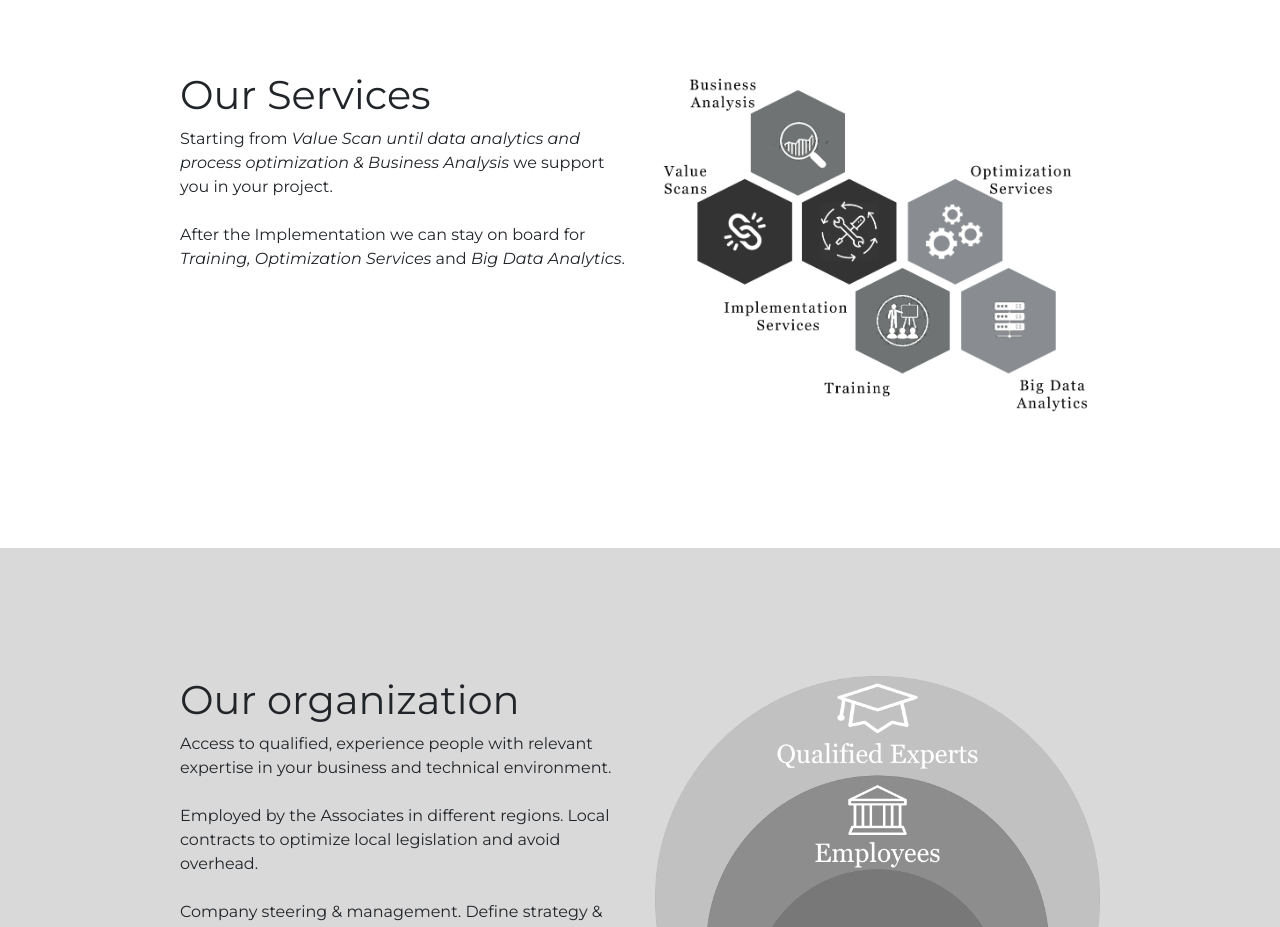
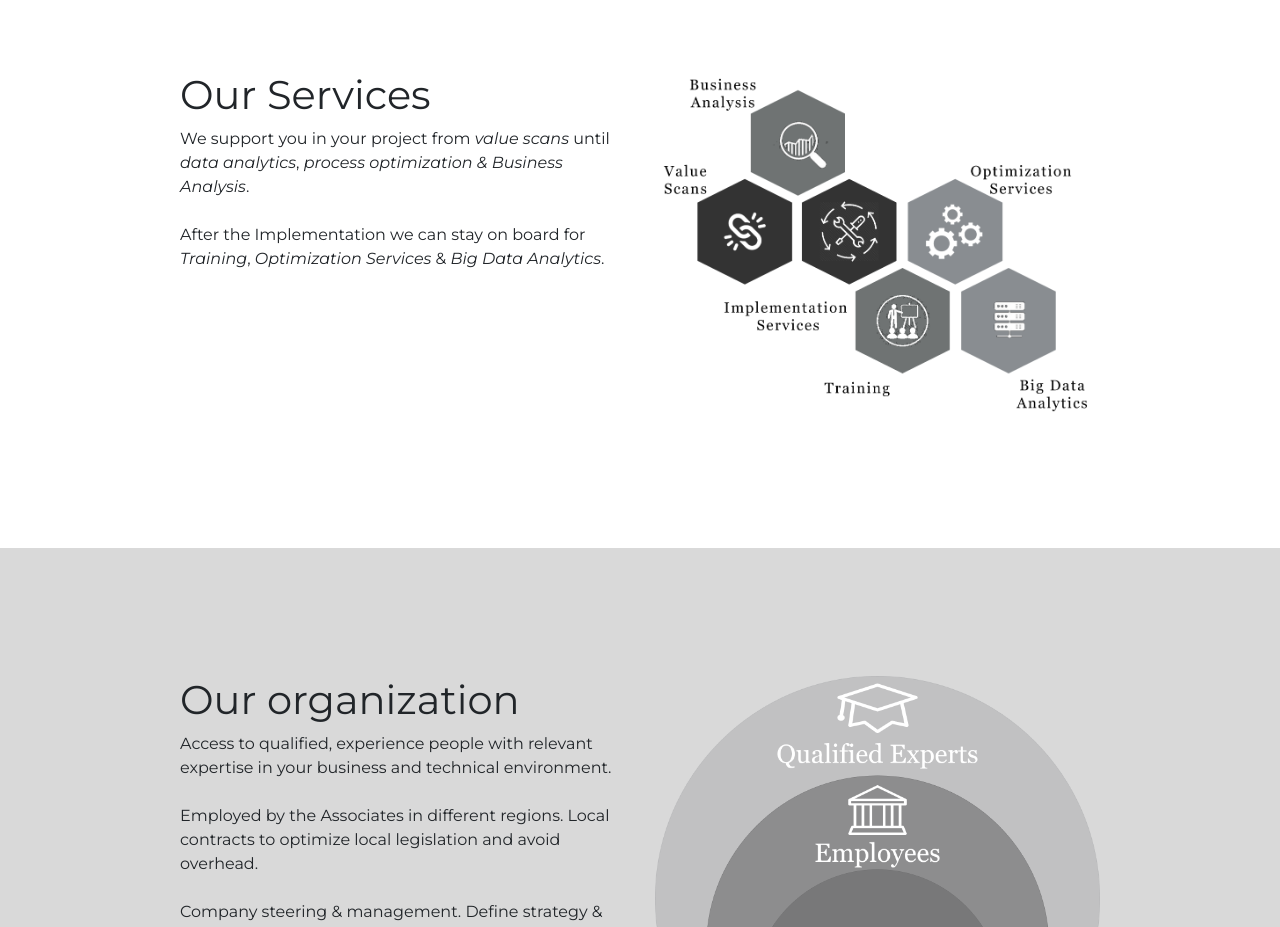
Before and after one commit to kranz-wolfe-associates/kranzwolfe.com, a website: page index.html in a window 1280 px wide. Shown: the part 2280-3207 px from the top of the page. Drawn offline with nearby package versions, Linux system fonts and the light colour scheme; files that its build step writes are made by us from their sources.

Commit message:
#95, fixed services text.

```diff
--- a/index.html
+++ b/index.html
@@ -136,10 +136,10 @@
                 <div class="col-lg-5 text-left">
                     <h1 class="mt-0">Our Services</h1>
                     <p class="mb-4">
-                        Starting from <em>Value Scan until data analytics and process optimization &amp; Business Analysis</em> we support you in your project.
+                        We support you in your project from <em>value scans</em> until <em>data analytics</em>, <em>process optimization &amp; Business Analysis</em>.
                     </p>
                     <p class="mb-4">
-                        After the Implementation we can stay on board for <em>Training, Optimization Services</em> and <em>Big Data Analytics</em>.
+                        After the Implementation we can stay on board for <em>Training</em>, <em>Optimization Services</em> &amp; <em>Big Data Analytics</em>.
                     </p>
                 </div>
                 <div class="col-lg-5 text-center">
```
